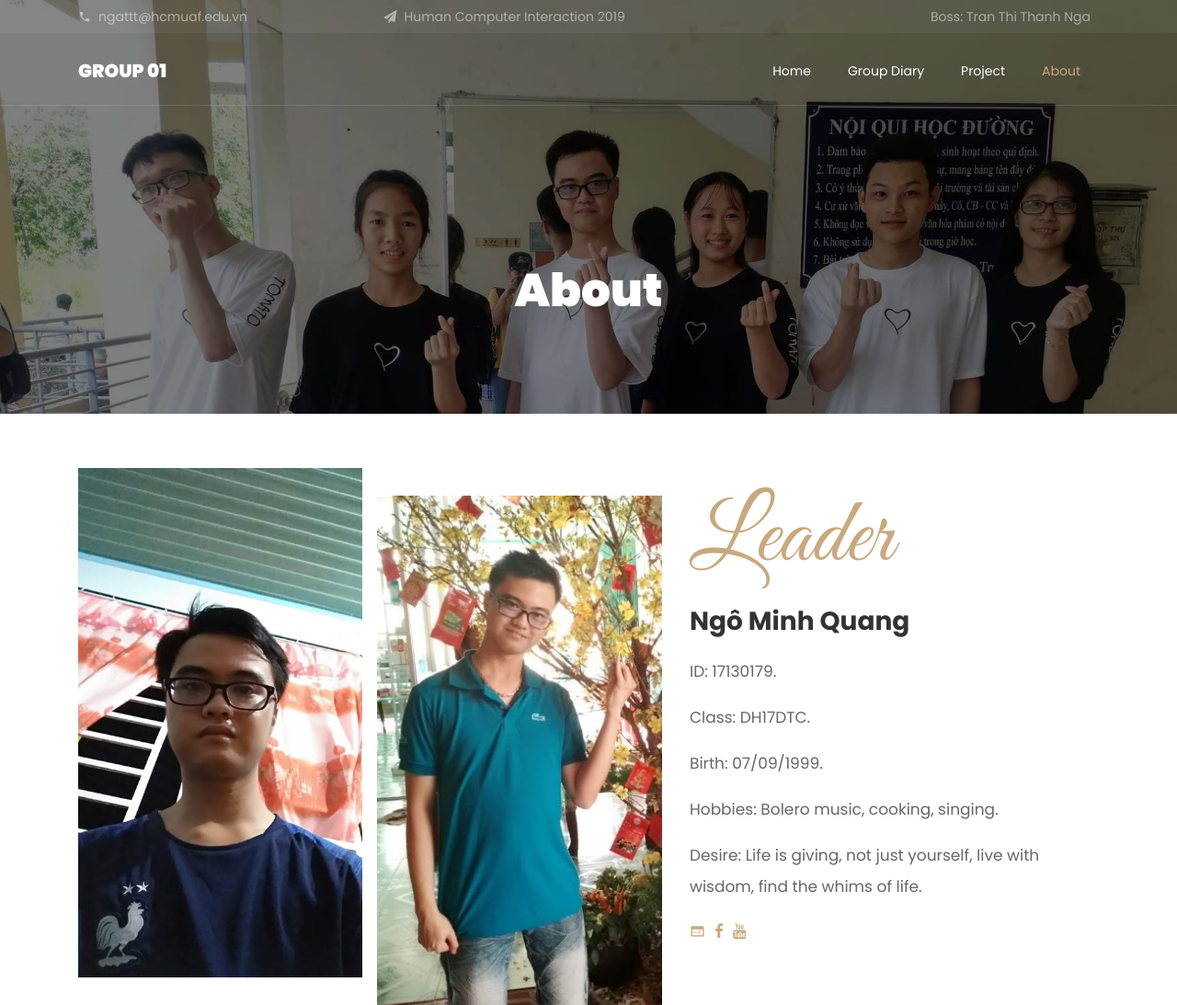
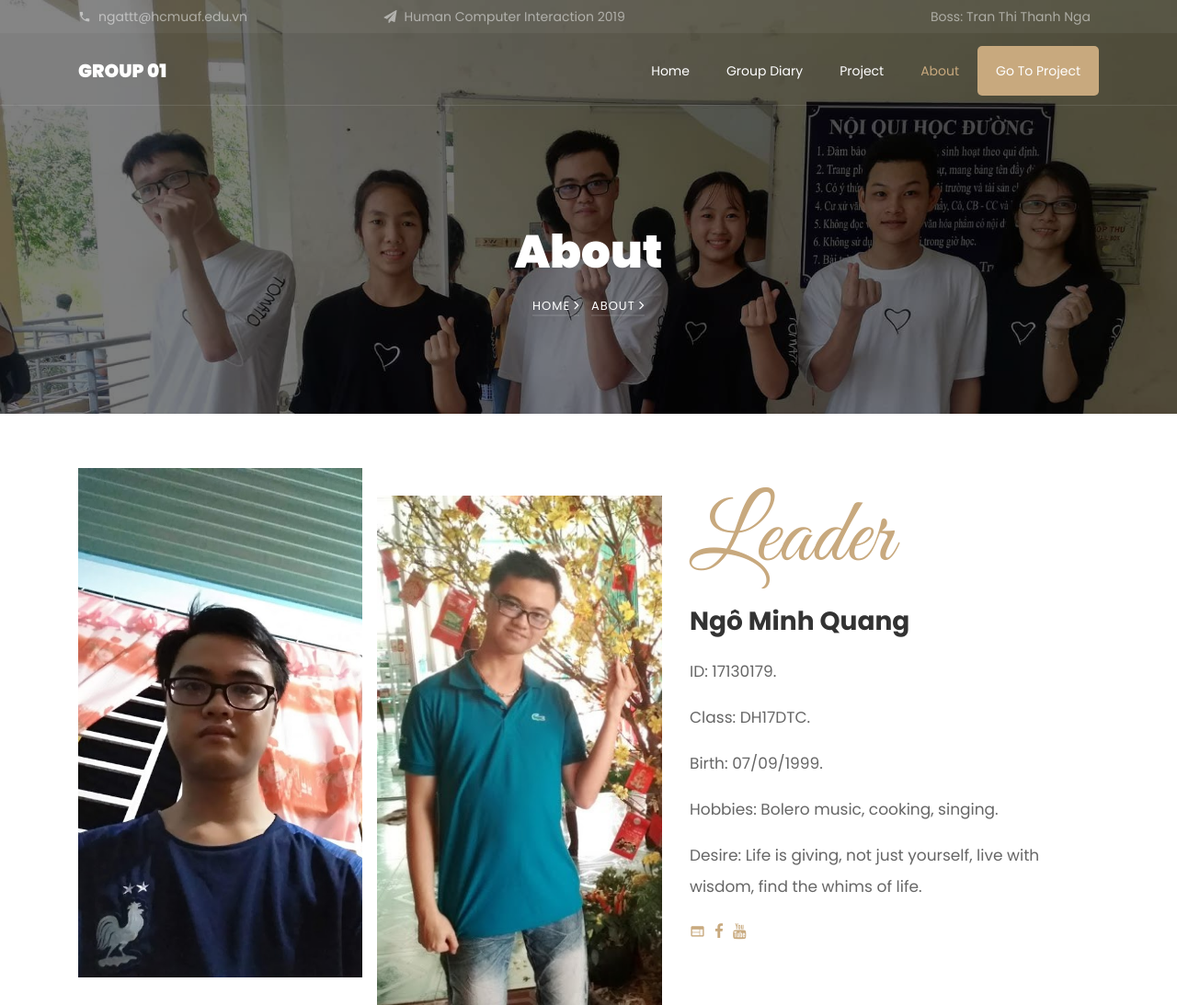
Before and after one commit to hci2019group01/hci2019group01.github.io, a plain HTML site: page about.html in a window 1280 px wide. Shown: the top 1093 px of the page at 92% size. Drawn offline with Linux system fonts and the light colour scheme; some packages are replaced by stand-ins of ours; no server answers; files whose address does not match are found by name.

Commit message:
Update about.html

```diff
--- a/about.html
+++ b/about.html
@@ -63,7 +63,7 @@
 	        	<li class="nav-item"><a href="groupdiary.html" class="nav-link">Group Diary</a></li>
 				<li class="nav-item"><a href="project.html" class="nav-link">Project</a></li>
 				<li class="nav-item active"><a href="about.html" class="nav-link">About</a></li>
-
+				<li class="nav-item cta"><a href="#" class="nav-link">Go To Project</a></li>
 
 	        </ul>
 	      </div>
@@ -76,7 +76,8 @@
       <div class="container">
         <div class="row no-gutters slider-text align-items-end justify-content-center">
           <div class="col-md-9 ftco-animate text-center mb-4">
-            <h1 class="mb-2 bread">About</h1>
+			<h1 class="mb-2 bread">About</h1>
+			<p class="breadcrumbs"><span class="mr-2"><a href="index.html">Home <i class="ion-ios-arrow-forward"></i></a></span> <span>About <i class="ion-ios-arrow-forward"></i></span></p>
           </div>
         </div>
       </div>
```
